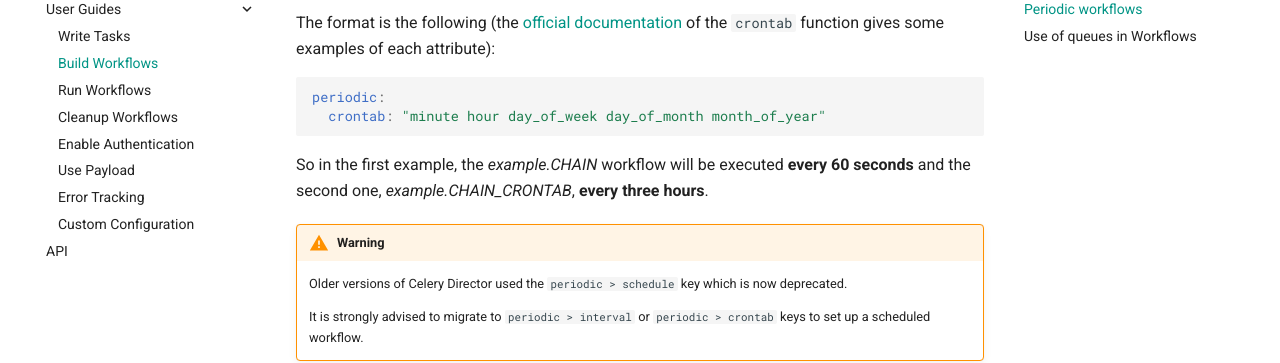
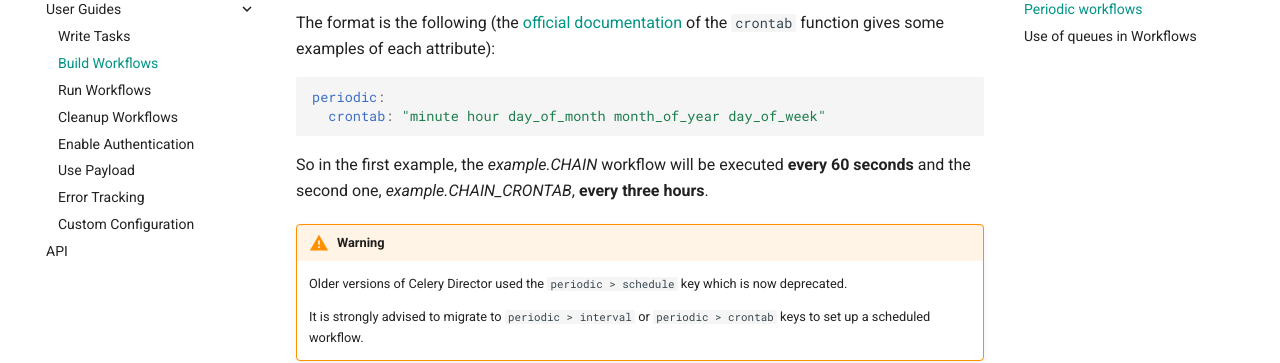
Before and after one commit to ovh/celery-director, an MkDocs documentation site: the page built from docs/docs/guides/build-workflows.md, in a window 1280 px wide and 900 px high, scrolled down 2017 px. Shown: the part 153-516 px from the top of the window. Built offline with MkDocs 1.6.1 and Material for MkDocs 9.7.7, drawn with Linux system fonts in a browser that asks for light colours; comment, search, counter and statistics services are not loaded.

````diff
--- a/docs/docs/guides/build-workflows.md
+++ b/docs/docs/guides/build-workflows.md
@@ -105,7 +105,7 @@ The format is the following (the [official documentation](https://docs.celerypro
 
 ```yaml
 periodic:
-  crontab: "minute hour day_of_week day_of_month month_of_year"
+  crontab: "minute hour day_of_month month_of_year day_of_week"
 ```
 
 So in the first example, the *example.CHAIN* workflow will be executed **every 60 seconds** and the second one, *example.CHAIN_CRONTAB*, **every three hours**.
````
